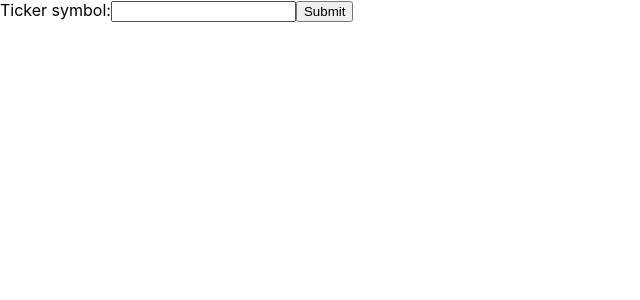
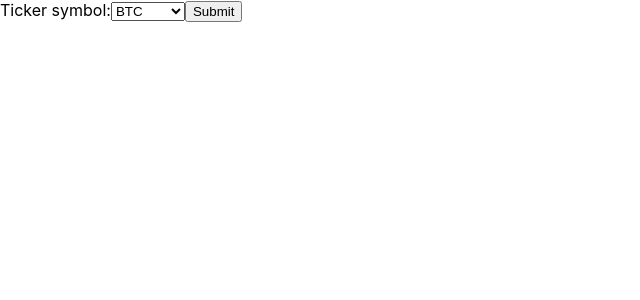
Before and after one commit to seethesaenz/SwissWebsite, a React (Create React App) app: page / in a window 1280 px wide. Shown: the top 300 px of the page, without its empty margins (0-640 px from the left). Built offline with nearby package versions, Linux system fonts and the light colour scheme.

Commit message:
added drop down, top movers?

```diff
--- a/package.json
+++ b/package.json
@@ -9,7 +9,7 @@
     "axios": "^1.2.1",
     "react": "^18.2.0",
     "react-dom": "^18.2.0",
-    "react-scripts": "5.0.1",
+    "react-scripts": "^5.0.1",
     "web-vitals": "^2.1.4"
   },
   "scripts": {
--- a/src/App.js
+++ b/src/App.js
@@ -3,13 +3,17 @@ import axios from 'axios';
 
 class App extends React.Component {
   state = {
-    ticker: '',
+    ticker: 'BTC',
     price: null,
-    name: null
+    name: null,
+    tickers: ['BTC', 'ETH', 'XRP', 'BCH', 'ADA', 'XLM', 'NEO', 'LTC', 'EOS', 'XEM', 'IOTA', 'DASH', 'XMR', 'TRX', 'ICX', 'ETC', 'QTUM', 'BTG', 'VET', 'LSK', 'USDT', 'OMG', 'STEEM', 'ZEC', 'SC', 'BNB', 'XVG', 'ZRX', 'REP', 'WAVES', 'MKR', 'DCR', 'BAT', 'DGB', 'LRC', 'KNC', 'SYS', 'BNT', 'REQ', 'LINK', 'QSP', 'CVC', 'RLC', 'ENJ', 'STORJ', 'ANT', 'SNGLS', 'THETA', 'MANA', 'MLN', 'DNT', 'AMP', 'NMR', 'STX', 'GMT', 'POLIS', 'DOT', 'DAI', 'UNI', 'ATOM', 'GRT', 'LUNA', 'SCRT', 'IMX', 'ZIL', 'XTZ', 'FIL', 'OP', 'NANO', 'WBTC', 'BSV', 'DOGE', 'USDC', 'OXT', 'ALGO', 'BAND', 'BTT', 'FET', 'KAVA', 'USDP', 'PAXG', 'REN', 'AAVE', 'YFI', 'NU', 'MATIC', 'ICP', 'SOL', 'SUSHI', 'UMA', 'SNX', 'CRV', 'COMP', 'CELO', 'KSM', 'NKN', 'SHIB', 'SKL', 'SAND', 'UST', 'AVAX', 'IOTX', 'AXS', 'XYO', 'ANKR', 'CHZ', 'LPT', 'COTI', 'KEEP', 'GALA', 'CRO', 'ACHP', 'JASMY', 'SLP', 'APE', 'BUSD', 'CAKE', 'EGLD', 'ENS', 'FTM', 'FTT', 'HBAR', 'MBOX', 'MINA', 'MOVR', 'NEAR', 'NEXO', 'POLS', 'QNT', 'QUICK', 'RUNE', 'RVN', 'WAXP', 'WRX', 'XEC', 'CEL', 'ALPACA', 'AUDIO', 'AVA', 'CHR', 'CKB', 'CLV', 'FARM', 'FLOW', 'GLMR', 'IDEX', 'INJ', 'JOE', 'MIR', 'POLY', 'PYR', 'RARE', 'RAY', 'ROSE', 'SFP', 'SRM', 'STMX', 'SUN', 'SXP', 'VGX', 'WOO', 'YGG', 'LUNC', 'APT', 'MASK', 'DYDX', 'CTSI', 'CVX', 'FORTH', 'LDO', 'METIS', 'RBN', 'SAMO', 'SPELL', 'DLCS', 'MTVS', 'DFX', 'SCPX', 'SCPXX', 'DIGS', 'CCYS', 'CCYX', 'CPUS', 'CNES', 'CMI', 'CMIX', 'SMT', 'CCY', 'CCX', 'DTZ', 'DCF', 'CPU', 'CNE']
   }
 
   handleChange = (event) => {
-    this.setState({ ticker: event.target.value });
+    // Get the value of the selected <option> element
+    const ticker = event.target.options[event.target.selectedIndex].value;
+    // Update the state with the selected value
+    this.setState({ ticker });
   }
 
   handleSubmit = (event) => {
@@ -48,7 +52,11 @@ class App extends React.Component {
       <form onSubmit={this.handleSubmit}>
         <label>
           Ticker symbol:
-          <input type="text" value={this.state.ticker} onChange={this.handleChange} />
+          <select value={this.state.ticker} onChange={this.handleChange}>
+            {this.state.tickers.map(ticker => (
+              <option value={ticker}>{ticker}</option>
+            ))}
+          </select>
         </label>
         <input type="submit" value="Submit" />
         {this.state.price && <p>The price of {this.state.name} is: {this.state.price}</p>}
```
Also changed, not shown: 1 other file (tests, documents, lock files or other folders).
